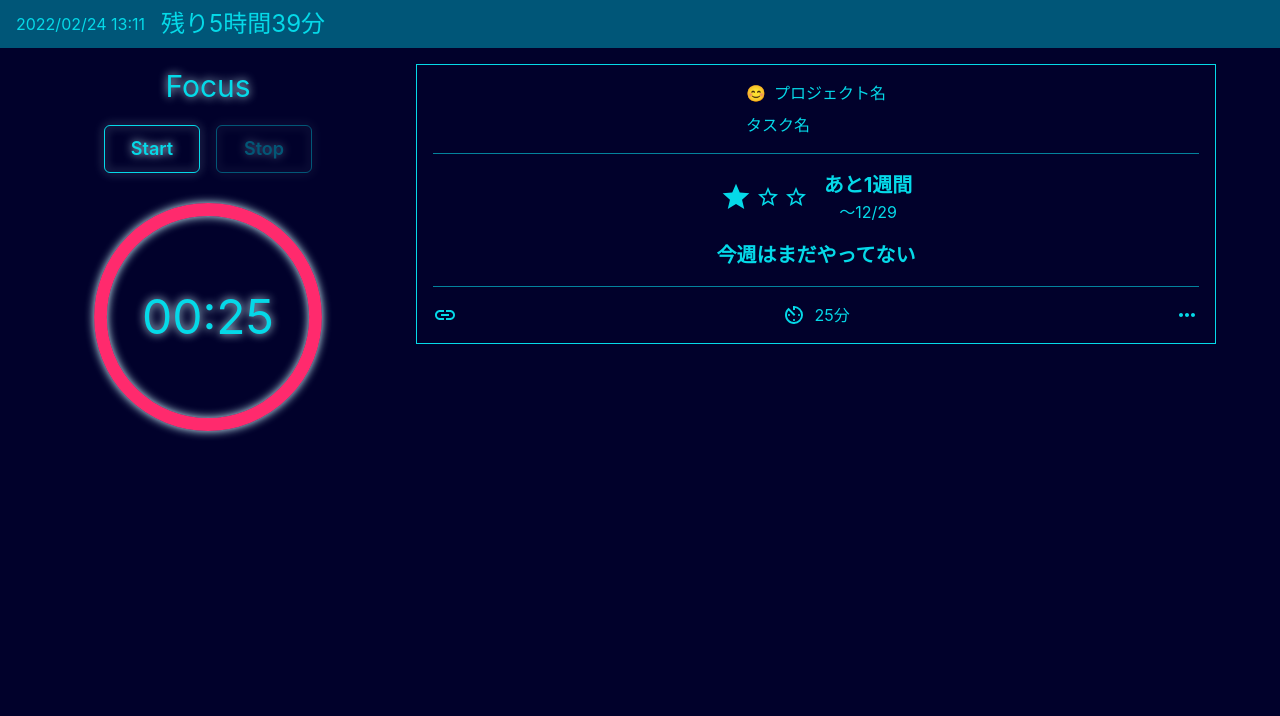
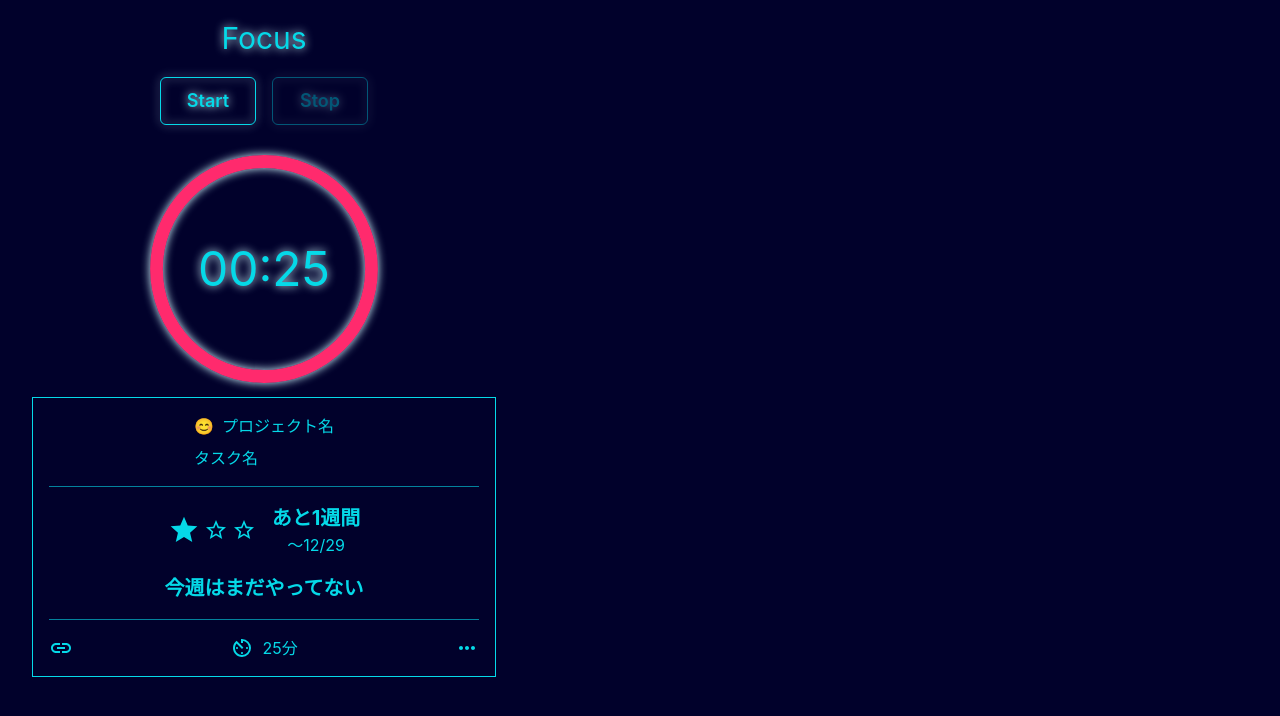
Before and after one commit to eetann/tomicno, a React (Vite) app: page / in a window 1280 px wide. Shown: the top 716 px of the page. Built offline with nearby package versions, Linux system fonts and the light colour scheme.

Commit message:
ヘッダーを削除

```diff
--- a/src/App.tsx
+++ b/src/App.tsx
@@ -34,36 +34,19 @@ const theme = extendTheme({
 function App() {
   return (
     <ChakraProvider theme={theme}>
-      <HStack
-        as="header"
-        pos="fixed"
-        top="0"
-        left="0"
-        w="full"
-        h="12"
-        bgColor="cyberpunk.4"
-        zIndex="999"
-        mb="4"
-        spacing="4"
-        px="4"
-      >
-        <Text fontSize="md">2022/02/24 13:11</Text>
-        <Text fontSize="2xl">残り5時間39分</Text>
-      </HStack>
-      <Flex mt="16" pos="relative" flexWrap="wrap">
+      <Flex pos="relative" flexWrap="wrap" mt="4">
         <Box
           pos="sticky"
-          top="16"
-          pl="16"
-          pr="8"
-          w={{ base: "full", md: "30%" }}
+          top="0"
+          pl="8"
+          pr="4"
+          w={{ base: "full", md: "40%" }}
           h="min-content"
         >
           <Pomodoro />
-        </Box>
-        <Box top="16" pl="8" pr="16" w={{ base: "full", md: "70%" }}>
           <Task />
         </Box>
+        <Box top="0" pl="4" pr="8" w={{ base: "full", md: "60%" }}></Box>
       </Flex>
     </ChakraProvider>
   );
```
